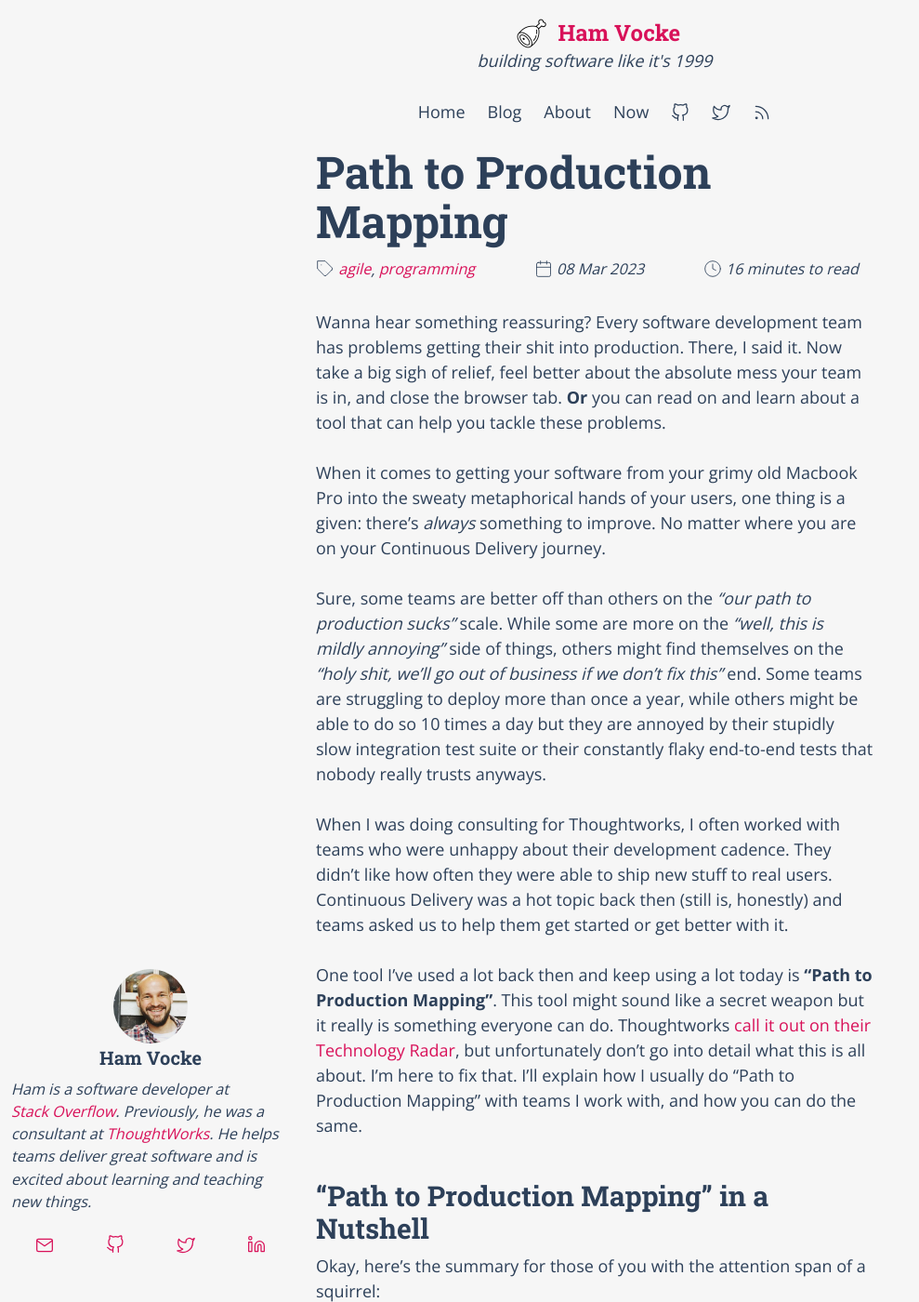
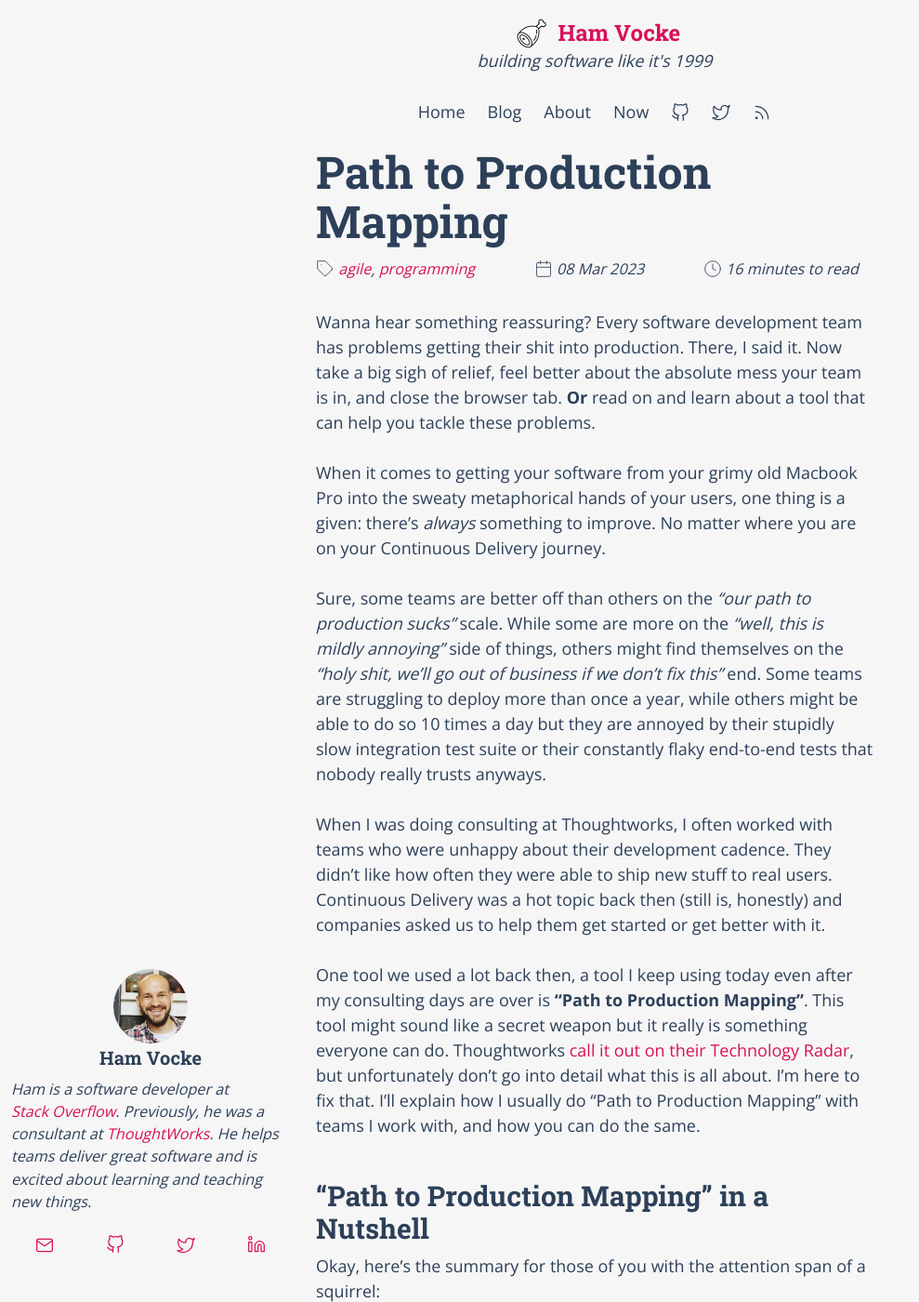
Before and after one commit to hamvocke/hamvocke.github.io, a Jekyll site: the page built from _posts/2023-03-08-path-to-production.md, in a window 1280 px wide and 1400 px high. Shown: the whole window at 93% size, without its empty margins (0-989 px from the left). Built offline with Jekyll 4.4.1, drawn with Linux system fonts in a browser that asks for light colours; some of the changed text lies outside the part shown.

Commit message:
tweak path to prod article

```diff
--- a/_posts/2023-03-08-path-to-production.md
+++ b/_posts/2023-03-08-path-to-production.md
@@ -7,15 +7,15 @@
 image: /assets/img/uploads/path-to-prod-preview.jpg
 ---
 
-Wanna hear something reassuring? Every software development team has problems getting their shit into production. There, I said it. Now take a big sigh of relief, feel better about the absolute mess your team is in, and close the browser tab. **Or** you can read on and learn about a tool that can help you tackle these problems.
+Wanna hear something reassuring? Every software development team has problems getting their shit into production. There, I said it. Now take a big sigh of relief, feel better about the absolute mess your team is in, and close the browser tab. **Or** read on and learn about a tool that can help you tackle these problems.
 
 When it comes to getting your software from your grimy old Macbook Pro into the sweaty metaphorical hands of your users, one thing is a given: there's *always* something to improve. No matter where you are on your Continuous Delivery journey.
 
 Sure, some teams are better off than others on the *"our path to production sucks"* scale. While some are more on the *"well, this is mildly annoying"* side of things, others might find themselves on the *"holy shit, we'll go out of business if we don't fix this"* end. Some teams are struggling to deploy more than once a year, while others might be able to do so 10 times a day but they are annoyed by their stupidly slow integration test suite or their constantly flaky end-to-end tests that nobody really trusts anyways.
 
-When I was doing consulting for Thoughtworks, I often worked with teams who were unhappy about their development cadence. They didn't like how often they were able to ship new stuff to real users. Continuous Delivery was a hot topic back then (still is, honestly) and teams asked us to help them get started or get better with it.
+When I was doing consulting at Thoughtworks, I often worked with teams who were unhappy about their development cadence. They didn't like how often they were able to ship new stuff to real users. Continuous Delivery was a hot topic back then (still is, honestly) and companies asked us to help them get started or get better with it.
 
-One tool I've used a lot back then and keep using a lot today is **"Path to Production Mapping"**. This tool might sound like a secret weapon but it really is something everyone can do. Thoughtworks [call it out on their Technology Radar](https://www.thoughtworks.com/radar/techniques/path-to-production-mapping), but unfortunately don't go into detail what this is all about. I'm here to fix that. I'll explain how I usually do "Path to Production Mapping" with teams I work with, and how you can do the same.
+One tool we used a lot back then, a tool I keep using today even after my consulting days are over is **"Path to Production Mapping"**. This tool might sound like a secret weapon but it really is something everyone can do. Thoughtworks [call it out on their Technology Radar](https://www.thoughtworks.com/radar/techniques/path-to-production-mapping), but unfortunately don't go into detail what this is all about. I'm here to fix that. I'll explain how I usually do "Path to Production Mapping" with teams I work with, and how you can do the same.
 
 
 ## "Path to Production Mapping" in a Nutshell
@@ -42,7 +42,9 @@
 
 Sounds cool? Cool. Read on.
 
-## Why You Should Map Your Path to Production
+## Get Clarity, Identify Pain Points & Improve
+
+So what? This is just a bunch of sticky notes. What's the big deal?
 
 You're a software team. The only software that matters is the one your users can use. Getting your software into the hands of your users efficiently and frequently is important. [Continuous Delivery](https://www.continuousdelivery.com/) (<abbr title="Continuous Delivery">CD</abbr>, or "CI/CD" as everyone seems to call it by now) has emerged as a practice to help you pull that off. Doing CD effectively is a game changer. I'm not making this shit up, [we've got great research to back this up](https://www.devops-research.com/research.html).
 
@@ -51,8 +53,8 @@
 Running this exercise can help you to:
 
 * get clarity and a shared understanding about your current path to production (you'll be surprised how different people *will* have different understanding of what's actually going on)
-* identify bottlenecks, brittle steps, unnecessary work and things that can be streamlined
-* come up with plans to improve, automate, eliminate, parallelize  steps in your path to production
+* identify bottlenecks, brittle steps, unnecessary work and things that are completely unknown to the team today
+* come up with plans to improve, automate, eliminate, parallelize steps on your path to production
 * figure out that no single person actually understands the whole process
 
 <aside>
@@ -70,6 +72,8 @@
 </aside>
 
 ## How to Create Your Path to Production Map
+
+Maybe you're sold on the idea that that mapping your path to production could help you make sense of the mess you're in. Here are detailed instructions for you if you're eager to run this exercise with a team:
 
 To create your own Path to Production Map, you set up a workshop where the right people come together to discuss and write down the individual steps of your path to production. This sounds simple, but it will be **intense**.
 
@@ -105,7 +109,7 @@
 You *can* add more types to the mix if you think it's worth capturing more: It might be useful to capture *comments & questions* that come up as part of your discussion, or *outputs* of certain steps, or *environments* you run your stuff on. This is your tool, feel free to add what you and your crew thinks is helpful to understand your path to production better.
 
 
-### Go wild!
+### Go Wild!
 Once you've got everyone in the room and your canvas prepared, explain what you're doing: You want to sketch out **all the steps** it takes right ow to get code from a developer's machine into the hands of your users. You want to capture **who is involved** in these steps and **which tools are used** during each step. And finally you want to write down how long each of these steps usually takes, and how much idle time is spent waiting for this step to happen.
 
 Usually there's going to be some chaos and hesitation in the beginning. People are shy to start, argue about the right level of detail, get lost in meta-discussions. It's okay to let these happen for a bit but after a few minutes you should encourage them to *just fucking do it* and write something down to get the ball rolling. This is not an exam, there's nobody grading what he team comes up with. If you've set this workshop for 2 hours, tell them they should be done with the "mapping" part after 1 hour. This will give you some room to extend their time, but it'll give the team a sense of urgency.
```
